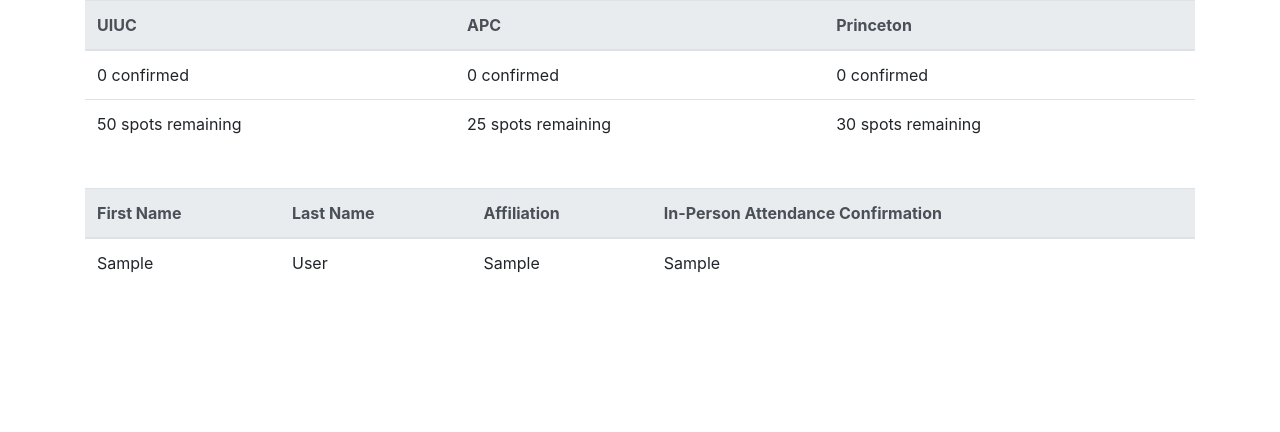
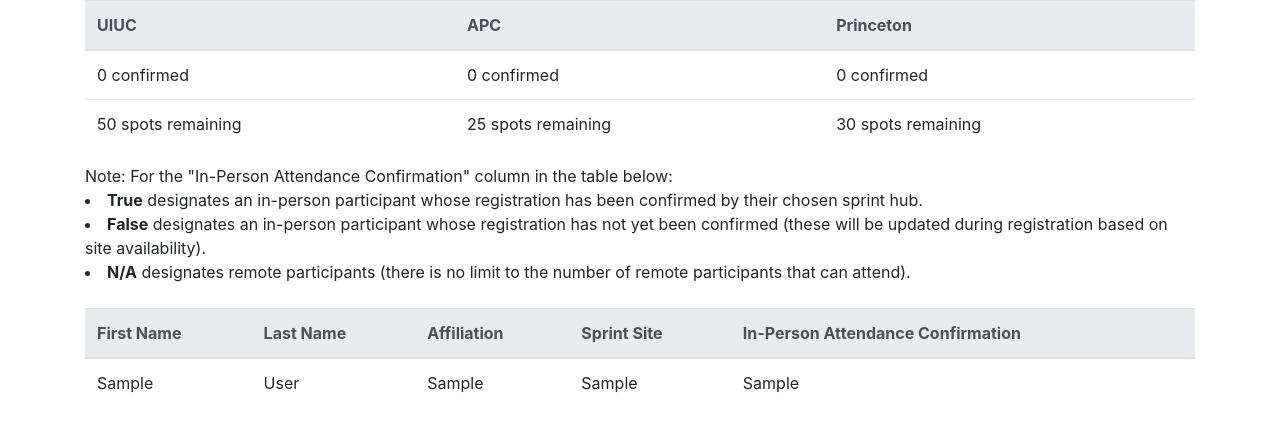
Before and after one commit to LSSTDESC/meeting-registration-form, a Flask app: page / in a window 1280 px wide. Shown: the top 432 px of the page. Run offline with Flask 2, Linux system fonts and the light colour scheme; tables that the repository leaves empty hold one stand-in row (values such as "Sample post"); some libraries are stand-ins or nearby versions.

Commit message:
Add column for sprint location and text explaining the confirmation column

```diff
--- a/templates/participants.html
+++ b/templates/participants.html
@@ -34,14 +34,16 @@ function checkConfirmedItem(confirmed, hub){
 function checkRemote(first_name, last_name, inperson){
   if (inperson == 'False'){
      var ID = "confirmation_" + first_name + last_name;
-     document.getElementById(ID).innerHTML = "Remote";
+     var ID2 = "chosenhub_" + first_name + last_name;
+     document.getElementById(ID).innerHTML = "N/A";
+     document.getElementById(ID2).innerHTML = "Remote";
   }
 }
 </script>
 
 <body>
   <div class="container">
-    <!-- <h2>LSST DESC Meeting participants</h2> -->
+    <!-- <h2>LSST DESC October 2021 Sprint Sites</h2> -->
     <!-- <br> -->
 
     <table class="table table-hover">
@@ -65,8 +67,12 @@ function checkRemote(first_name, last_name, inperson){
         </tr>
       </tbody>
     </table>
-
-
+    <!-- <h2>Meeting participants</h2> -->
+    <!-- <br> -->
+    Note: For the "In-Person Attendance Confirmation" column in the table below:
+    <li> <b>True</b> designates an in-person participant whose registration has been confirmed by their chosen sprint hub. </li>
+    <li> <b>False</b> designates an in-person participant whose registration has not yet been confirmed (these will be updated during registration based on site availability).</li>
+    <li> <b>N/A</b> designates remote participants (there is no limit to the number of remote participants that can attend). </li>
     <br>
     <table class="table table-hover">
       <thead class="thead-light">
@@ -74,6 +80,7 @@ function checkRemote(first_name, last_name, inperson){
           <th scope="col">First Name</th>
           <th scope="col">Last Name</th>
           <th scope="col">Affiliation</th>
+          <th scope="col">Sprint Site</th>
           <th scope="col">In-Person Attendance Confirmation</th>
         </tr>
       </thead>
@@ -86,6 +93,7 @@ function checkRemote(first_name, last_name, inperson){
           <td>{{item.first_name}}</td>
           <td>{{item.last_name}}</td>
           <td>{{item.affiliation}}</td>
+          <td id="chosenhub_{{item.first_name}}{{item.last_name}}">{{item.chosenhub}}</td>
           <td id="confirmation_{{item.first_name}}{{item.last_name}}">{{item.confirmed}}</td>
         </tr>
         <script>
```
